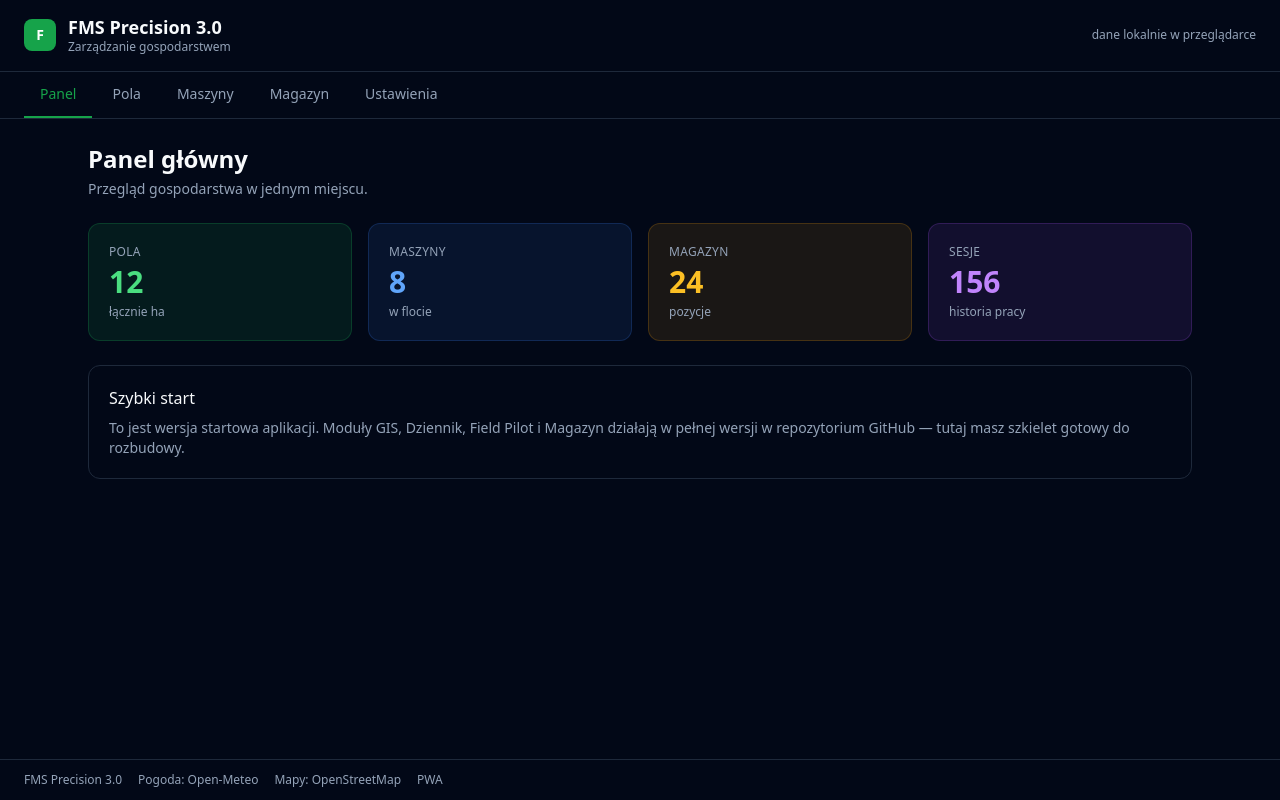
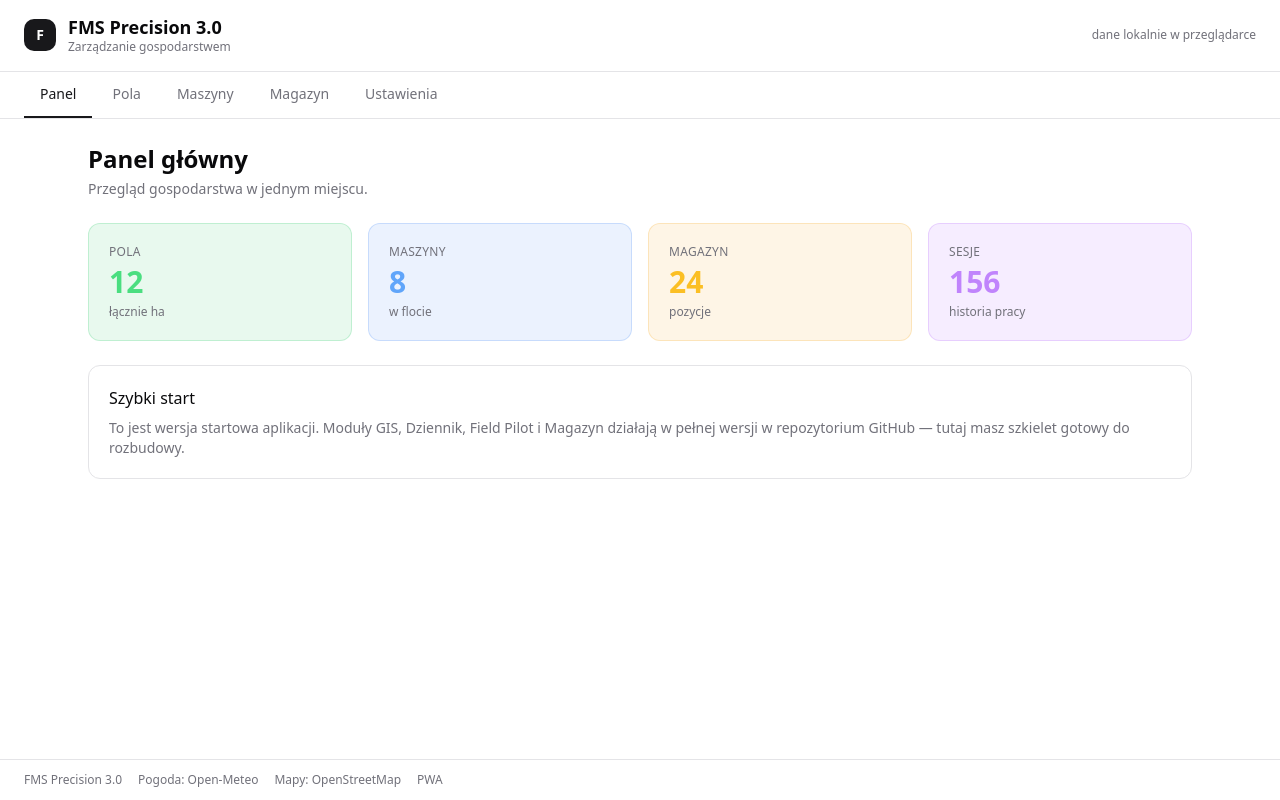
Before and after one commit to fmspro869-commits/fms, a React (Vite) app: page / in a window 1280 px wide. Built offline with nearby package versions, Linux system fonts and the light colour scheme.

Commit message:
Restore original FMS index.css (Field Pilot + theme tokens)

```diff
--- a/src/index.css
+++ b/src/index.css
@@ -2,41 +2,89 @@
 @tailwind components;
 @tailwind utilities;
 
-:root {
-  --background: 222.2 84% 4.9%;
-  --foreground: 210 40% 98%;
-  --card: 222.2 84% 4.9%;
-  --card-foreground: 210 40% 98%;
-  --popover: 222.2 84% 4.9%;
-  --popover-foreground: 210 40% 98%;
-  --primary: 142.1 76.2% 36.3%;
-  --primary-foreground: 355.7 100% 97.3%;
-  --secondary: 217.2 32.6% 17.5%;
-  --secondary-foreground: 210 40% 98%;
-  --muted: 217.2 32.6% 17.5%;
-  --muted-foreground: 215 20.2% 65.1%;
-  --accent: 217.2 32.6% 17.5%;
-  --accent-foreground: 210 40% 98%;
-  --destructive: 0 62.8% 30.6%;
-  --destructive-foreground: 210 40% 98%;
-  --border: 217.2 32.6% 17.5%;
-  --input: 217.2 32.6% 17.5%;
-  --ring: 142.1 76.2% 36.3%;
-  --radius: 0.5rem;
+@layer base {
+  :root {
+    --background: 0 0% 100%;
+    --foreground: 240 10% 3.9%;
+    --card: 0 0% 100%;
+    --card-foreground: 240 10% 3.9%;
+    --popover: 0 0% 100%;
+    --popover-foreground: 240 10% 3.9%;
+    --primary: 240 5.9% 10%;
+    --primary-foreground: 0 0% 98%;
+    --secondary: 240 4.8% 95.9%;
+    --secondary-foreground: 240 5.9% 10%;
+    --muted: 240 4.8% 95.9%;
+    --muted-foreground: 240 3.8% 46.1%;
+    --accent: 240 4.8% 95.9%;
+    --accent-foreground: 240 5.9% 10%;
+    --destructive: 0 84.2% 60.2%;
+    --destructive-foreground: 0 0% 98%;
+    --border: 240 5.9% 90%;
+    --input: 240 5.9% 90%;
+    --ring: 240 5.9% 10%;
+    --radius: 0.625rem;
+    --sidebar-background: 0 0% 98%;
+    --sidebar-foreground: 240 5.3% 26.1%;
+    --sidebar-primary: 240 5.9% 10%;
+    --sidebar-primary-foreground: 0 0% 98%;
+    --sidebar-accent: 240 4.8% 95.9%;
+    --sidebar-accent-foreground: 240 5.9% 10%;
+    --sidebar-border: 220 13% 91%;
+    --sidebar-ring: 217.2 91.2% 59.8%;
+  }
+
+  .dark {
+    --background: 240 10% 3.9%;
+    --foreground: 0 0% 98%;
+    --card: 240 10% 3.9%;
+    --card-foreground: 0 0% 98%;
+    --popover: 240 10% 3.9%;
+    --popover-foreground: 0 0% 98%;
+    --primary: 0 0% 98%;
+    --primary-foreground: 240 5.9% 10%;
+    --secondary: 240 3.7% 15.9%;
+    --secondary-foreground: 0 0% 98%;
+    --muted: 240 3.7% 15.9%;
+    --muted-foreground: 240 5% 64.9%;
+    --accent: 240 3.7% 15.9%;
+    --accent-foreground: 0 0% 98%;
+    --destructive: 0 62.8% 30.6%;
+    --destructive-foreground: 0 0% 98%;
+    --border: 240 3.7% 15.9%;
+    --input: 240 3.7% 15.9%;
+    --ring: 240 4.9% 83.9%;
+    --sidebar-background: 240 5.9% 10%;
+    --sidebar-foreground: 240 4.8% 95.9%;
+    --sidebar-primary: 224.3 76.3% 48%;
+    --sidebar-primary-foreground: 0 0% 100%;
+    --sidebar-accent: 240 3.7% 15.9%;
+    --sidebar-accent-foreground: 240 4.8% 95.9%;
+    --sidebar-border: 240 3.7% 15.9%;
+    --sidebar-ring: 217.2 91.2% 59.8%;
+  }
 }
 
-* {
-  border-color: hsl(var(--border));
+@layer base {
+  * {
+    @apply border-border;
+  }
+  body {
+    @apply bg-background text-foreground;
+    font-family: 'Manrope', ui-sans-serif, system-ui, -apple-system, 'Segoe UI', sans-serif;
+  }
+  h1, h2, h3, .font-black, .font-extrabold {
+    font-family: 'Sora', 'Manrope', ui-sans-serif, system-ui, sans-serif;
+  }
 }
 
-body {
-  background-color: hsl(var(--background));
-  color: hsl(var(--foreground));
-  font-family: system-ui, -apple-system, BlinkMacSystemFont, 'Segoe UI', Roboto, sans-serif;
-  margin: 0;
-  min-height: 100vh;
+/* FMS FIELD PILOT — terminal nawigacyjny */
+.pilot-night .leaflet-tile-pane {
+  filter: brightness(0.55) saturate(0.85) contrast(1.05);
 }
-
-#root {
-  min-height: 100vh;
+.leaflet-container {
+  background: #0b1220;
 }
+.leaflet-container.leaflet-touch-drag {
+  touch-action: none;
+}
```
